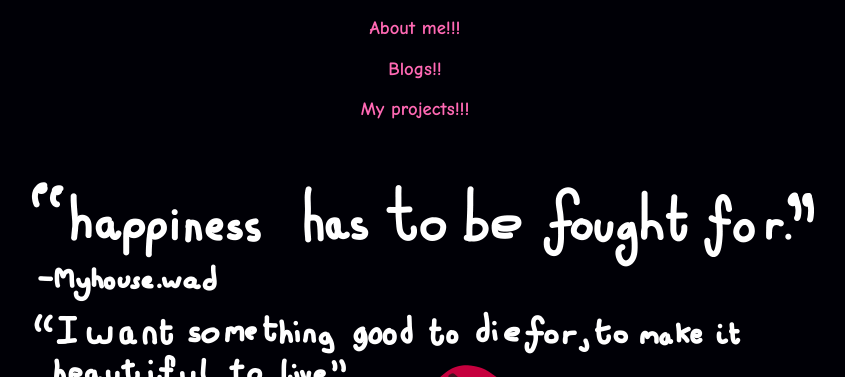
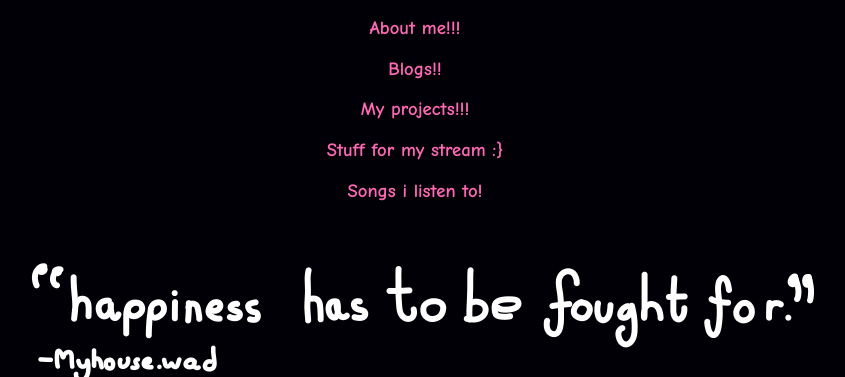
Before and after one commit to Foxache/Foxache.github.io, a plain HTML site: page index.html in a window 1280 px wide. Shown: the part 423-800 px from the top of the page, without its empty margins (225-1070 px from the left). Drawn offline with Linux system fonts and the light colour scheme.

Commit message:
Update index.html

```diff
--- a/index.html
+++ b/index.html
@@ -11,6 +11,8 @@
   <h3><a href="myself.html" title="About me!!!">About me!!!</a></h3>
   <h3><a href="blogs.html" title="Blogs!!">Blogs!!</a></h3>
   <h3><a href="coding.html" title="my projects!">My projects!!!</a></h3>
+  <h3><a href="stream.html" title="my strean!">Stuff for my stream :}</a></h3>
+  <h3><a href="spotify.html" title="my spotify!">Songs i listen to!</a></h3>
   <div></div>
   <img src="quotes.gif" style="display:inline-block;">
   <footer>
```
